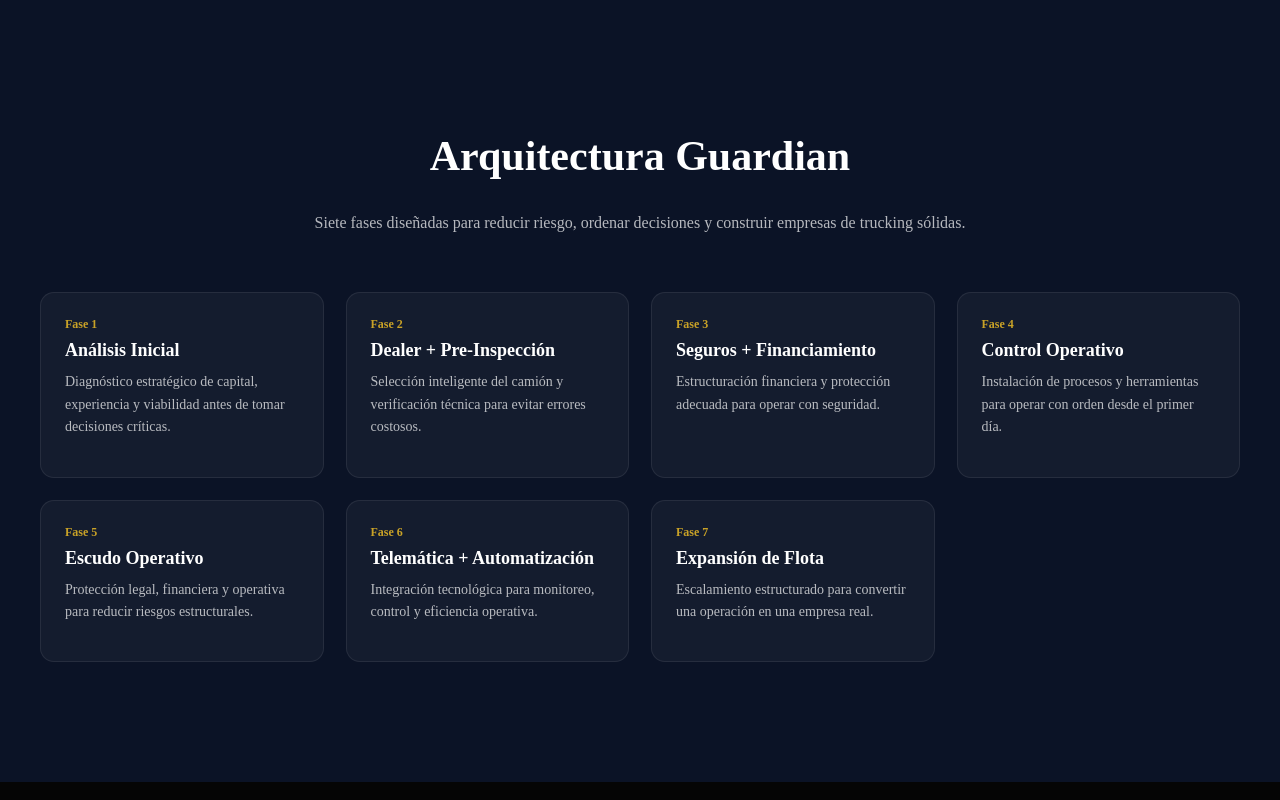
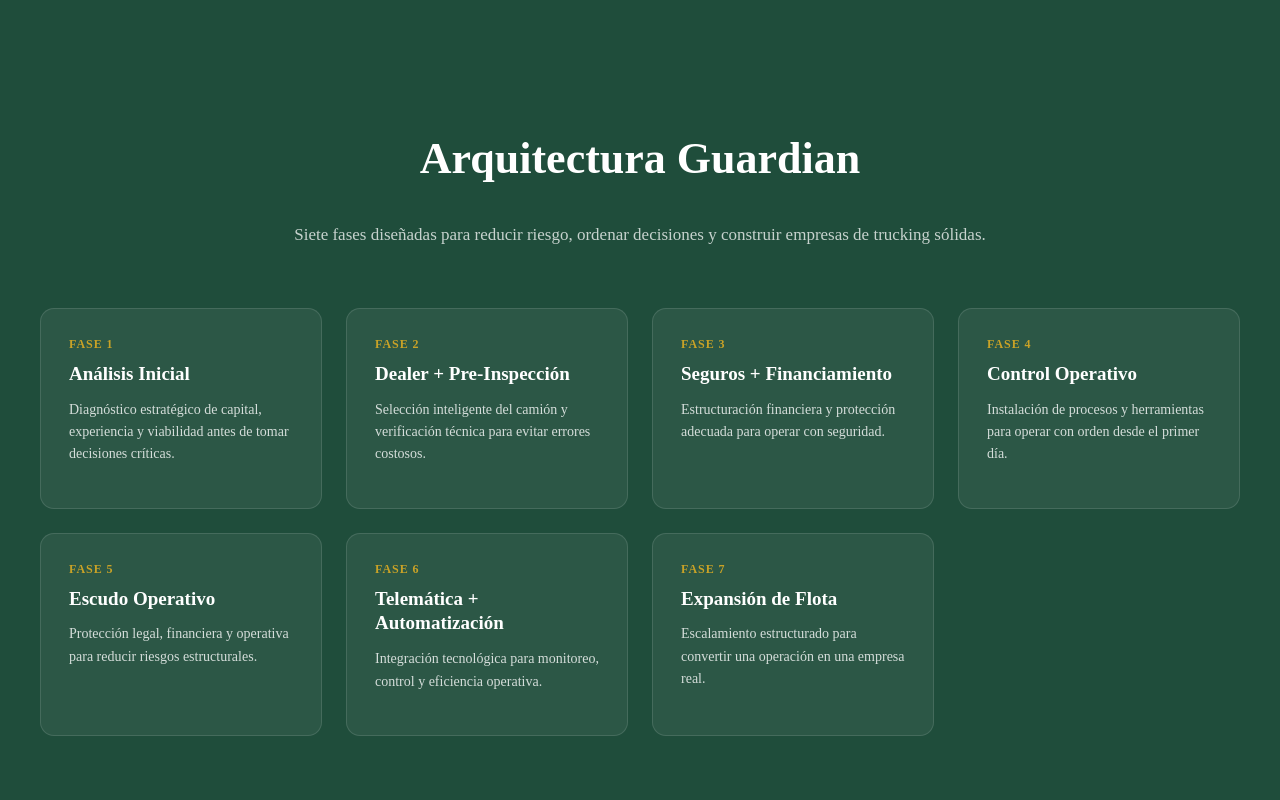
Before and after one commit to Sovereigntruckguard/sovereign-truckguard-site, a Next.js app: page / in a window 1280 px wide. Shown: the part 1340-2140 px from the top of the page. Built offline with nearby package versions, Linux system fonts and the light colour scheme.

Commit message:
fix2 guardian

```diff
--- a/app/components/home/Guardian.jsx
+++ b/app/components/home/Guardian.jsx
@@ -47,11 +47,12 @@ export default function Guardian() {
     }
   ];
 
+
   return (
 
     <section
       style={{
-        background: "#0b1326",
+        background: "#1F4D3B",
         padding: "120px 0"
       }}
     >
@@ -60,17 +61,19 @@ export default function Guardian() {
         style={{
           maxWidth: 1200,
           margin: "0 auto",
-          padding: "0 22px",
-          textAlign: "center"
+          padding: "0 22px"
         }}
       >
 
-        {/* TITULO */}
+        {/* HEADER SECCIÓN */}
+
+        <div style={{ textAlign: "center" }}>
+
           <h2
             style={{
-            fontSize: 42,
-            color: "white",
-            fontWeight: 900
+              fontSize: 44,
+              fontWeight: 900,
+              color: "white"
             }}
           >
             Arquitectura Guardian
@@ -79,75 +82,93 @@ export default function Guardian() {
           <p
             style={{
               marginTop: 14,
-            color: "rgba(255,255,255,0.7)",
-            fontSize: 16,
-            maxWidth: 720,
-            marginInline: "auto"
+              color: "rgba(255,255,255,0.75)",
+              fontSize: 17,
+              maxWidth: 760,
+              marginInline: "auto",
+              lineHeight: 1.6
             }}
           >
             Siete fases diseñadas para reducir riesgo, ordenar decisiones
             y construir empresas de trucking sólidas.
           </p>
 
+        </div>
 
-        {/* GRID */}
+
+
+        {/* GRID DE FASES */}
+
         <div
           style={{
             marginTop: 60,
             display: "grid",
-            gridTemplateColumns: "repeat(auto-fit,minmax(240px,1fr))",
-            gap: 22
+            gridTemplateColumns: "repeat(auto-fit,minmax(260px,1fr))",
+            gap: 24
           }}
         >
 
           {fases.map((item) => (
+
             <div
               key={item.fase}
               style={{
-                background: "rgba(255,255,255,0.04)",
-                border: "1px solid rgba(255,255,255,0.08)",
+                background: "rgba(255,255,255,0.06)",
+                border: "1px solid rgba(255,255,255,0.12)",
                 borderRadius: 14,
-                padding: 24,
-                textAlign: "left"
+                padding: 28,
+                transition: "all .25s ease"
               }}
             >
 
-              {/* FASE */}
+
+              {/* BADGE FASE */}
+
               <div
                 style={{
                   fontSize: 12,
-                  fontWeight: 700,
+                  fontWeight: 800,
+                  letterSpacing: ".08em",
                   color: "#C9A227",
-                  marginBottom: 8
+                  marginBottom: 10,
+                  textTransform: "uppercase"
                 }}
               >
                 {item.fase}
               </div>
 
+
+
               {/* TITULO */}
+
               <div
                 style={{
-                  fontSize: 18,
+                  fontSize: 19,
                   fontWeight: 800,
-                  color: "white"
+                  color: "white",
+                  lineHeight: 1.3
                 }}
               >
                 {item.titulo}
               </div>
 
-              {/* DESCRIPCION */}
+
+
+              {/* DESCRIPCIÓN */}
+
               <p
                 style={{
-                  marginTop: 10,
+                  marginTop: 12,
                   fontSize: 14,
                   lineHeight: 1.6,
-                  color: "rgba(255,255,255,0.7)"
+                  color: "rgba(255,255,255,0.80)"
                 }}
               >
                 {item.descripcion}
               </p>
 
             </div>
+
           ))}
 
         </div>
@@ -157,4 +178,5 @@ export default function Guardian() {
     </section>
 
   );
+
 }
```
Lines whose indentation alone changed are shown as unchanged.
